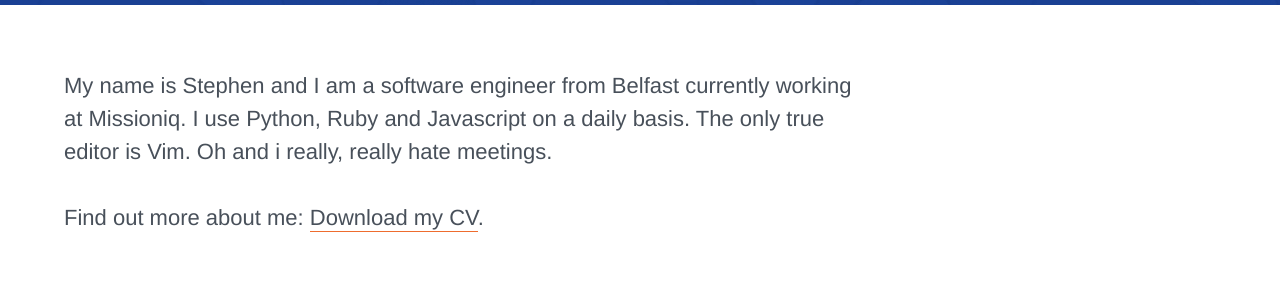
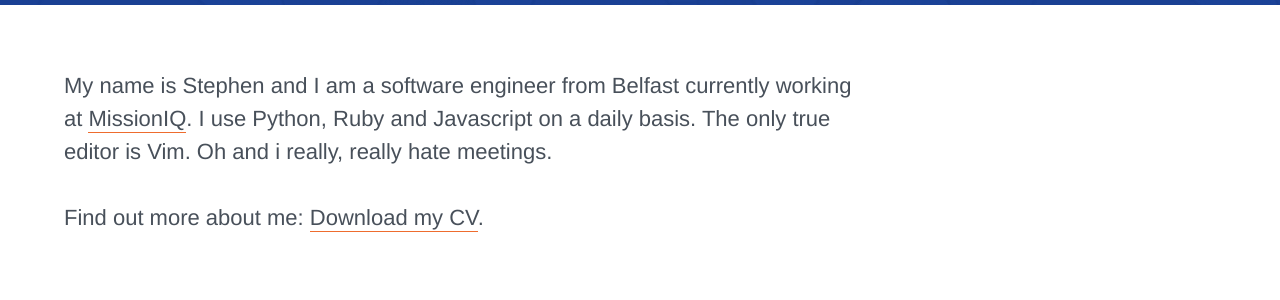
Before and after one commit to swmcc/swmcc.github.io, a Jekyll site: the page built from index.html, in a window 1280 px wide and 900 px high, scrolled down 478 px. Shown: the part 187-487 px from the top of the window. Built offline with Jekyll 4.4.1, drawn with Linux system fonts in a browser that asks for light colours; nearby versions of some CDN libraries; some web fonts are replaced; some of the changed lines change nothing that is shown.

Commit message:
Added my cv into the link. Put a link in the front blurb

```diff
--- a/_includes/footer.html
+++ b/_includes/footer.html
@@ -2,7 +2,7 @@
   <div class="container">
     <ul>
       <li>
-        <a href="{{ site.email }}" class="email">
+        <a href="mailto:{{ site.email }}" class="email">
           <i class="fa fa-envelope"></i>
         </a>
       </li>
--- a/index.html
+++ b/index.html
@@ -7,8 +7,8 @@
 <main id="homepage">
   <section class="general-section about-me">
     <div class="container">
-      <p>My name is Stephen and I am a software engineer from Belfast currently working at Missioniq. I use Python, Ruby and Javascript on a daily basis. The only true editor is Vim. Oh and i really, really hate meetings.</p>
-      <p>Find out more about me: <a href="#">Download my CV</a>.</p>
+      <p>My name is Stephen and I am a software engineer from Belfast currently working at <a href="http://missioniq.com">MissionIQ</a>. I use Python, Ruby and Javascript on a daily basis. The only true editor is Vim. Oh and i really, really hate meetings.</p>
+      <p>Find out more about me: <a href="/cv.pdf">Download my CV</a>.</p>
     </div>
   </section>
 
```
Also changed, not shown: 1 other file.
